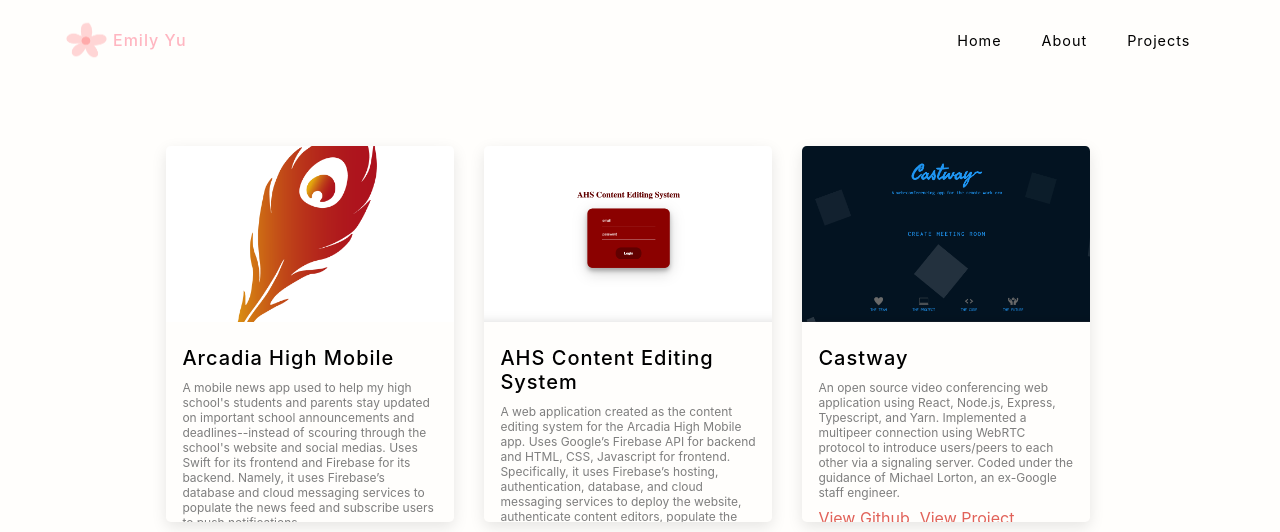
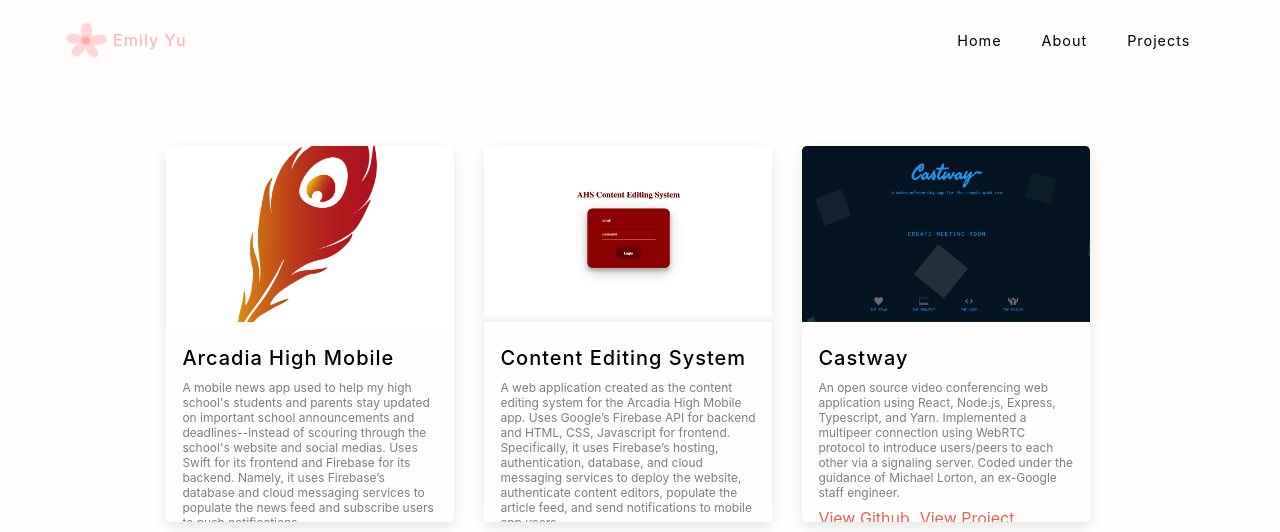
Before and after one commit to emilybelleyu/emilybelleyu.github.io, a Gatsby site: page /projects in a window 1280 px wide. Shown: the top 532 px of the page. Built offline with nearby package versions, Linux system fonts and the light colour scheme; Gatsby itself is replaced by a stand-in of ours.

Commit message:
fixed ces

```diff
--- a/src/components/projects.js
+++ b/src/components/projects.js
@@ -68,7 +68,7 @@
                  <Img fluid={data.ces.childImageSharp.fluid} className="blog-img"/>
              </article>
             <div className="blog-card">
-                <h4>AHS Content Editing System</h4>
+                <h4>Content Editing System</h4>
                 <p>A web application created as the content editing system for the Arcadia High Mobile app.
                   Uses Google’s Firebase API for backend and HTML, CSS, Javascript for frontend. Specifically, it
                   uses Firebase’s hosting, authentication, database, and cloud messaging services to deploy the website,
```
